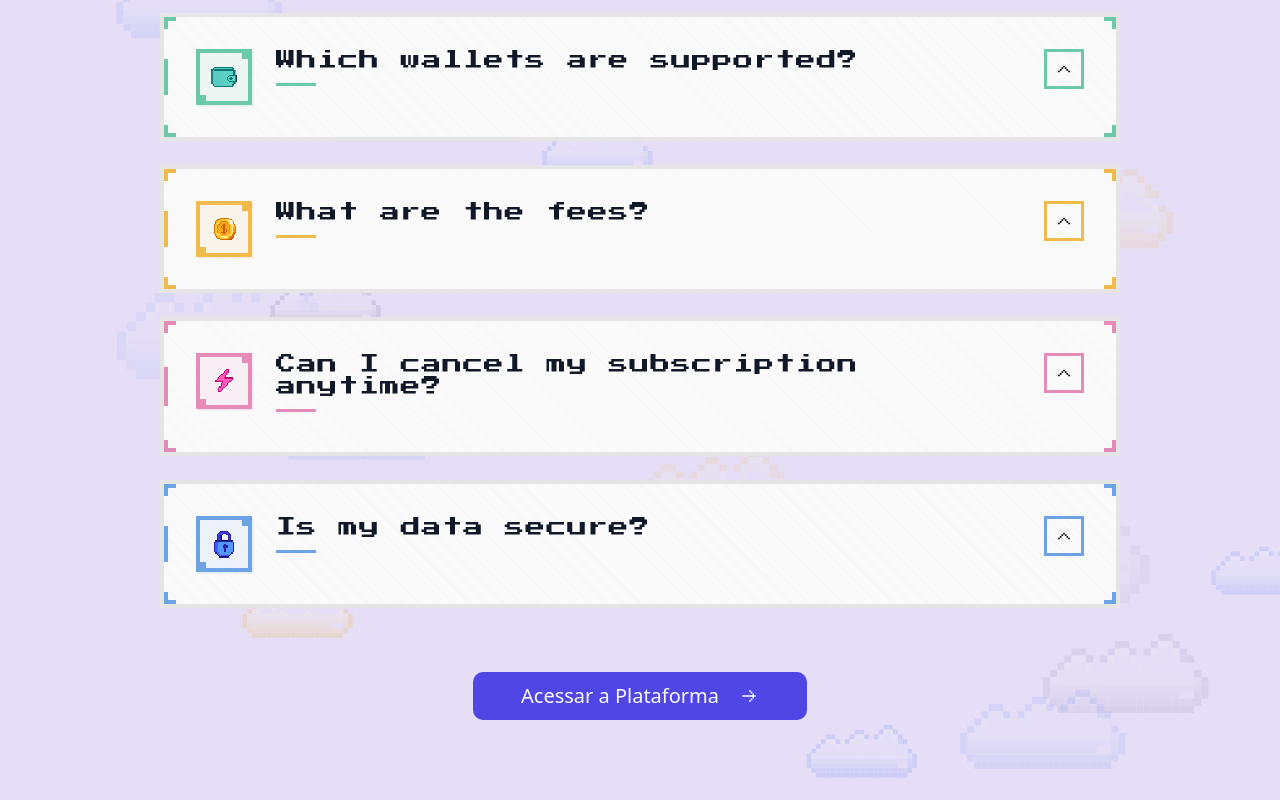
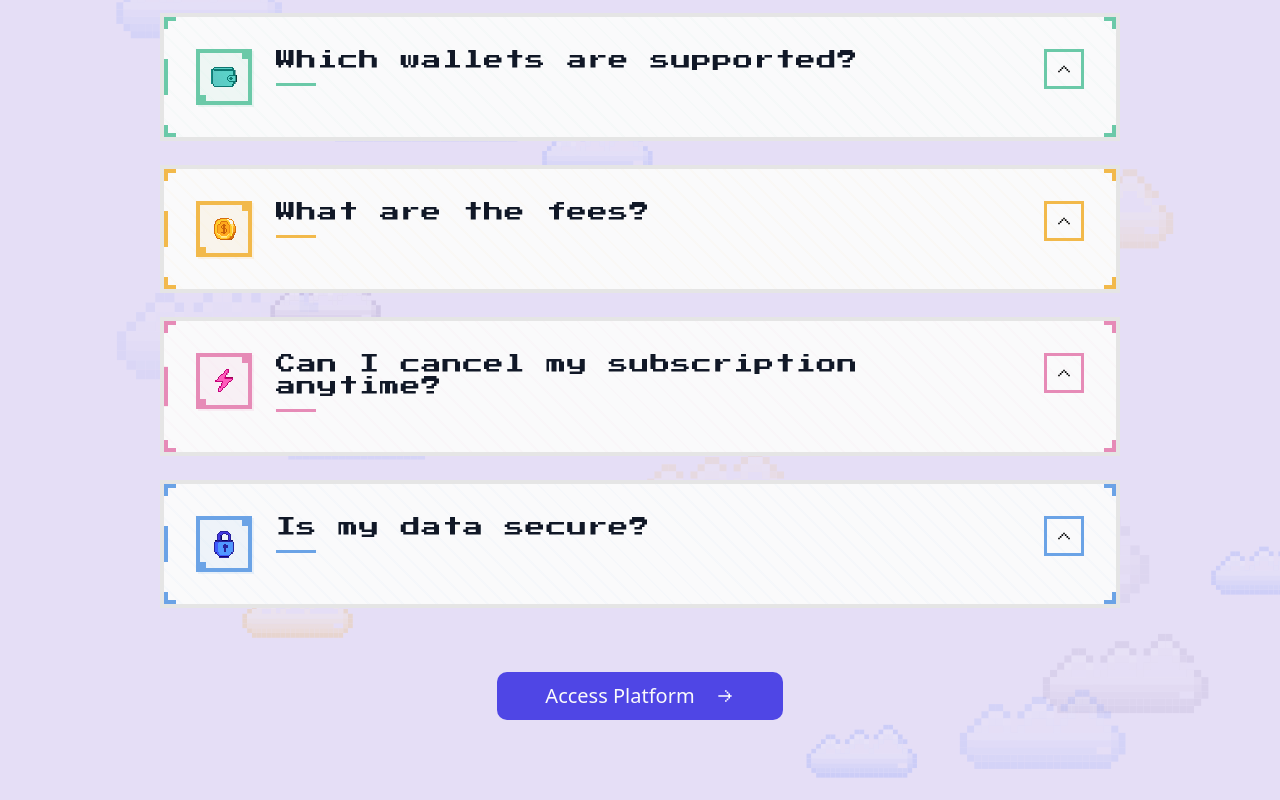
Before and after one commit to Dnreikronos/pattpay, a Next.js app in the folder frontend/: page / in a window 1280 px wide. Shown: the part 2562-3362 px from the top of the page. Built offline with nearby package versions, Linux system fonts and the light colour scheme; a web font is replaced by a local one.

Commit message:
feat: adjust text

```diff
--- a/frontend/components/sections/FAQ.tsx
+++ b/frontend/components/sections/FAQ.tsx
@@ -330,7 +330,7 @@ export default function FAQ() {
           transition={{ duration: 0.6, delay: 0.3 }}
         >
           <PixelButton variant="primary" className="text-lg md:text-xl px-8 md:px-12 py-4 md:py-6">
-            Acessar a Plataforma
+            Access Platform
             <Image
               src="/arrow-right.svg"
               alt="arrow"
```
